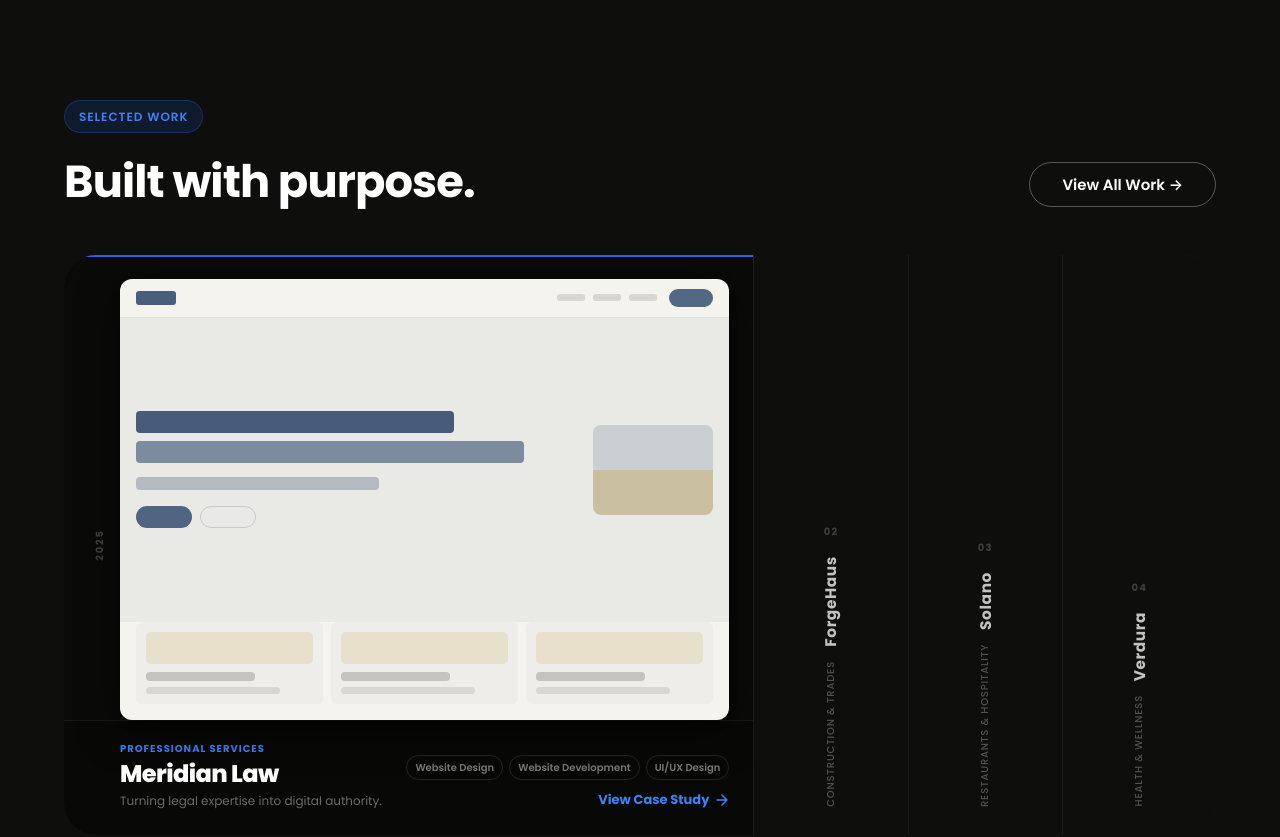
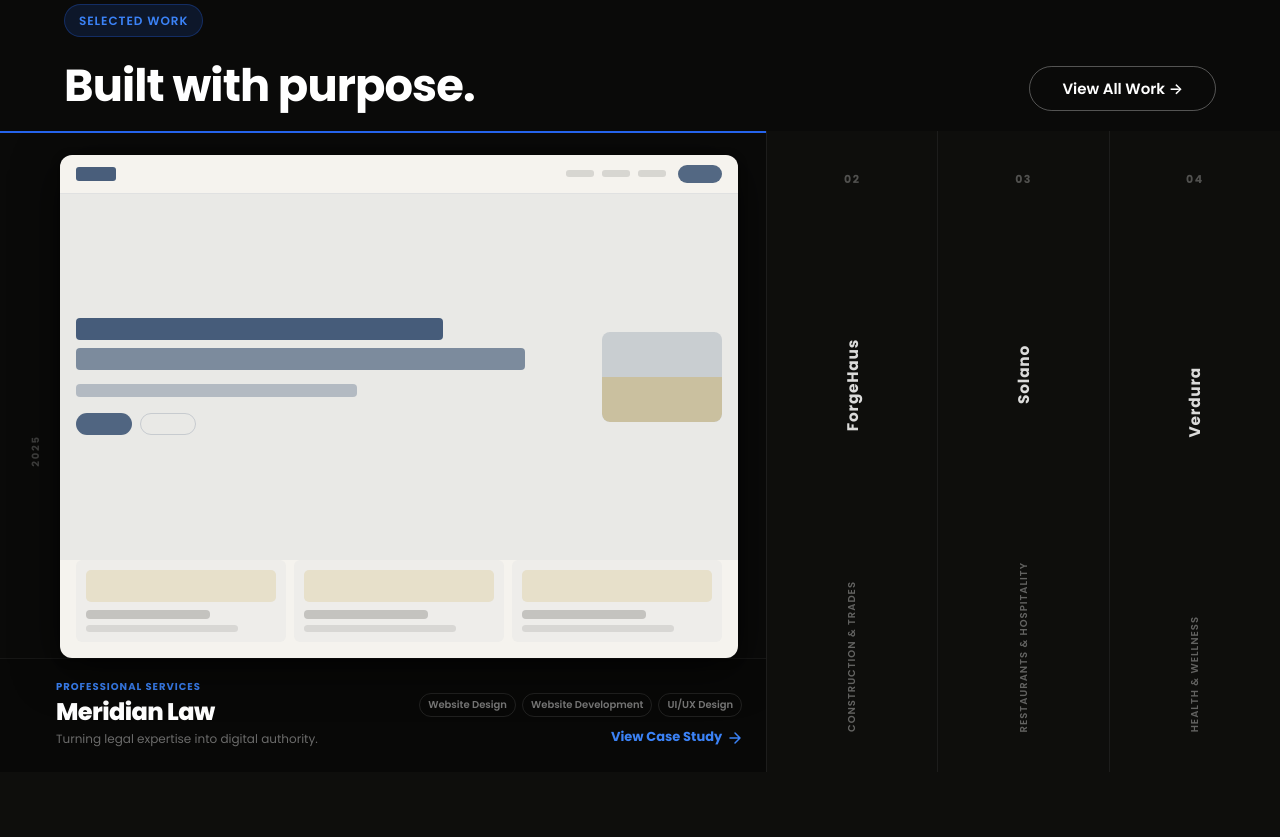
Before and after one commit to bees-arc/nx2, a Next.js app: page / in a window 1280 px wide. Shown: the part 2160-2997 px from the top of the page. Built offline with nearby package versions, Linux system fonts and the light colour scheme.

Commit message:
feat: add work and home pages with hover-expand gallery component styles

```diff
--- a/src/app/page.module.css
+++ b/src/app/page.module.css
@@ -377,14 +377,28 @@
   font-size: 0.875rem;
 }
 
-/* ─── WORK GRID ─── */
+/* ─── SELECTED WORK (FULL VIEWPORT) ─── */
+
+.workSection {
+  width: 100%;
+  height: 100vh;
+  min-height: 700px;
+  background: #0A0A09;
+  display: flex;
+  flex-direction: column;
+  padding-top: 2rem;
+  box-sizing: border-box;
+  overflow: hidden;
+  position: relative;
+}
 
 .workHeader {
   display: flex;
   justify-content: space-between;
   align-items: flex-end;
   gap: 2rem;
-  margin-bottom: 3rem;
+  margin-bottom: 1.25rem;
+  flex-shrink: 0;
 }
 
 .workGrid {
@@ -856,6 +870,12 @@
 }
 
 @media (max-width: 768px) {
+  .workSection {
+    height: auto;
+    min-height: auto;
+    padding-top: 3rem;
+    padding-bottom: 3rem;
+  }
   .heroStats { flex-direction: column; align-items: flex-start; gap: 1.25rem; }
   .statDivider { display: none; }
   .servicesHeader { flex-direction: column; align-items: flex-start; }
--- a/src/app/page.tsx
+++ b/src/app/page.tsx
@@ -185,7 +185,8 @@ export default function Home() {
       </section>
 
       {/* ─── SELECTED WORK ─── */}
-      <section className="section section--dark">
+      <section className={styles.workSection}>
+        {/* Header stays in container */}
         <div className="container">
           <div className={styles.workHeader}>
             <div>
@@ -196,10 +197,10 @@ export default function Home() {
               View All Work →
             </Link>
           </div>
+        </div>
 
-          {/* Skiper35-style hover-expand gallery */}
-          <HoverExpandGallery projects={featured} />
-        </div>
+        {/* Gallery bleeds full width */}
+        <HoverExpandGallery projects={featured} />
       </section>
 
 
--- a/src/app/work/page.module.css
+++ b/src/app/work/page.module.css
@@ -74,9 +74,19 @@
   border-color: var(--ink);
 }
 
-/* ─── WORK SECTION ─── */
+/* ─── WORK SECTION (FULL VIEWPORT) ─── */
 
-.workSection { padding-top: 4rem; }
+.workSection {
+  width: 100%;
+  height: 100vh;
+  min-height: 700px;
+  background: #0A0A09;
+  display: flex;
+  flex-direction: column;
+  overflow: hidden;
+  padding: 0;
+  box-sizing: border-box;
+}
 
 .projectGrid {
   display: grid;
@@ -364,3 +374,10 @@
   .projectGrid { grid-template-columns: 1fr; }
   .projectCardHero { grid-column: unset; }
 }
+
+@media (max-width: 768px) {
+  .workSection {
+    height: auto;
+    min-height: auto;
+  }
+}
--- a/src/app/work/page.tsx
+++ b/src/app/work/page.tsx
@@ -49,10 +49,8 @@ export default function WorkPage() {
       </section>
 
       {/* ─── PROJECT GALLERY (Skiper35 hover-expand) ─── */}
-      <section className={`section section--dark ${styles.workSection}`}>
-        <div className="container">
-          <HoverExpandGallery projects={projects} />
-        </div>
+      <section className={`${styles.workSection}`}>
+        <HoverExpandGallery projects={projects} />
       </section>
 
 
--- a/src/components/ui/HoverExpandGallery.module.css
+++ b/src/components/ui/HoverExpandGallery.module.css
@@ -7,29 +7,32 @@
 .gallery {
   display: flex;
   width: 100%;
-  height: 580px;
-  background: var(--dark-bg);
-  border-radius: var(--radius-xl);
+  height: 100%;
+  flex: 1;
+  min-height: 0;
+  background: #0A0A09;
+  border-radius: 0;
   overflow: hidden;
   gap: 1px;
-  background-color: rgba(255, 255, 255, 0.06);
+  background-color: rgba(255, 255, 255, 0.08);
 }
 
 /* ── PANEL BASE ── */
 .panel {
   position: relative;
   flex: 1;
-  background: var(--dark-bg);
+  background: #0E0E0C;
   cursor: pointer;
   overflow: hidden;
   display: flex;
   align-items: stretch;
   min-width: 0;
+  height: 100%;
   transition: background 0.3s ease;
 }
 
 .panel:hover {
-  background: #111110;
+  background: #141412;
 }
 
 .panelActive {
@@ -43,29 +46,28 @@
   display: flex;
   flex-direction: column;
   align-items: center;
-  justify-content: flex-end;
-  padding: 1.75rem 0;
-  gap: 0;
+  justify-content: space-between;
+  padding: 2.5rem 0.5rem;
   overflow: hidden;
+  user-select: none;
 }
 
 .collapsedIndex {
-  font-size: 0.625rem;
+  font-size: 0.6875rem;
   font-weight: 700;
-  letter-spacing: 0.12em;
-  color: rgba(255, 255, 255, 0.2);
+  letter-spacing: 0.14em;
+  color: rgba(255, 255, 255, 0.28);
   font-family: var(--font);
-  margin-bottom: 1rem;
 }
 
 .collapsedName {
   writing-mode: vertical-rl;
   text-orientation: mixed;
   transform: rotate(180deg);
-  font-size: clamp(0.75rem, 1.2vw, 1rem);
+  font-size: clamp(0.8125rem, 1.2vw, 1.0625rem);
   font-weight: 700;
-  color: rgba(255, 255, 255, 0.75);
-  letter-spacing: 0.04em;
+  color: rgba(255, 255, 255, 0.85);
+  letter-spacing: 0.05em;
   font-family: var(--font);
   white-space: nowrap;
   line-height: 1;
@@ -76,13 +78,12 @@
   text-orientation: mixed;
   transform: rotate(180deg);
   font-size: 0.625rem;
-  font-weight: 500;
-  color: rgba(255, 255, 255, 0.28);
-  letter-spacing: 0.08em;
+  font-weight: 600;
+  color: rgba(255, 255, 255, 0.35);
+  letter-spacing: 0.1em;
   text-transform: uppercase;
   font-family: var(--font);
   white-space: nowrap;
-  margin-top: 0.875rem;
 }
 
 /* thin accent line at top when collapsed */
@@ -132,10 +133,10 @@
 .visualArea {
   flex: 1;
   position: relative;
-  margin: 1.5rem 1.5rem 0 3.5rem; /* left margin clears year label */
+  margin: 1.5rem 1.75rem 0 3.75rem; /* left margin clears year label */
   border-radius: var(--radius-md);
   overflow: hidden;
-  box-shadow: 0 8px 40px rgba(0, 0, 0, 0.5), 0 2px 8px rgba(0, 0, 0, 0.3);
+  box-shadow: 0 10px 45px rgba(0, 0, 0, 0.6), 0 2px 10px rgba(0, 0, 0, 0.4);
   min-height: 0;
 }
 
@@ -379,7 +380,7 @@
 
 @media (max-width: 1024px) {
   .gallery {
-    height: 500px;
+    min-height: 520px;
   }
 
   .mockCards {
```
